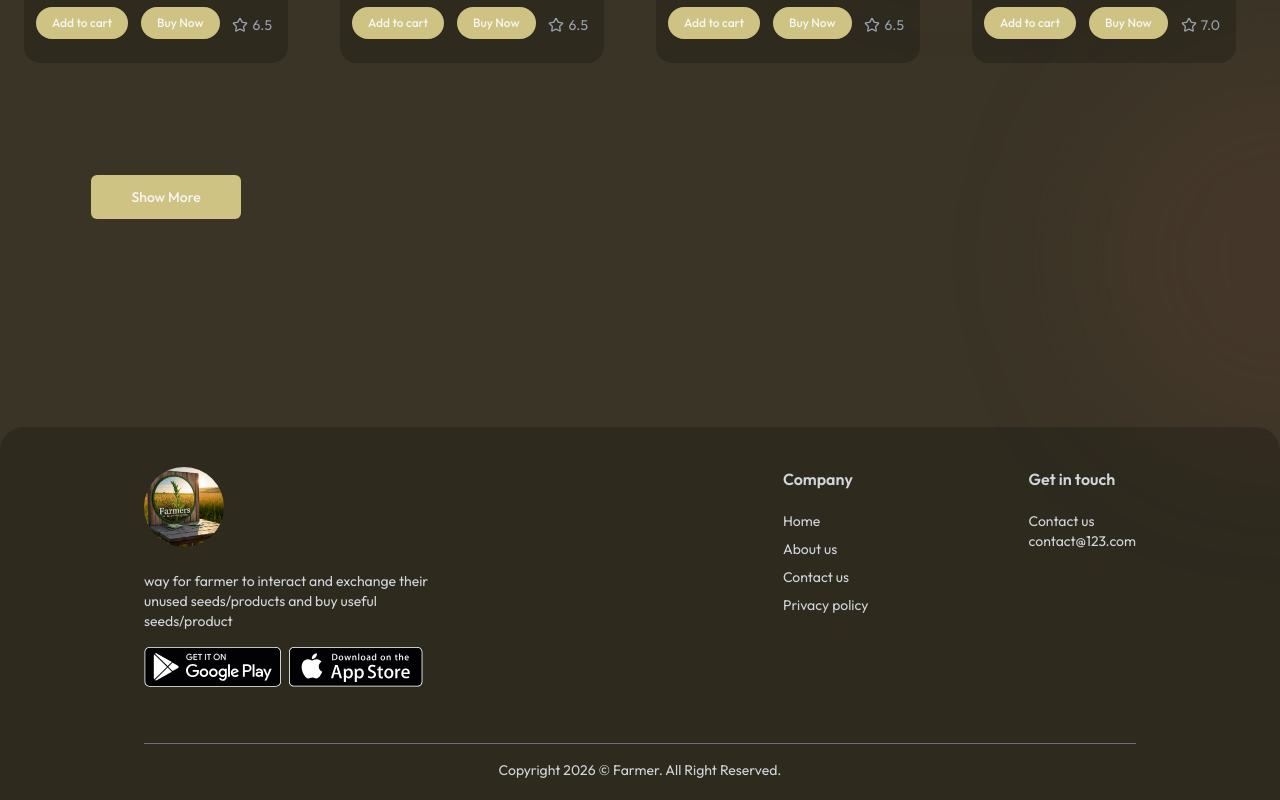
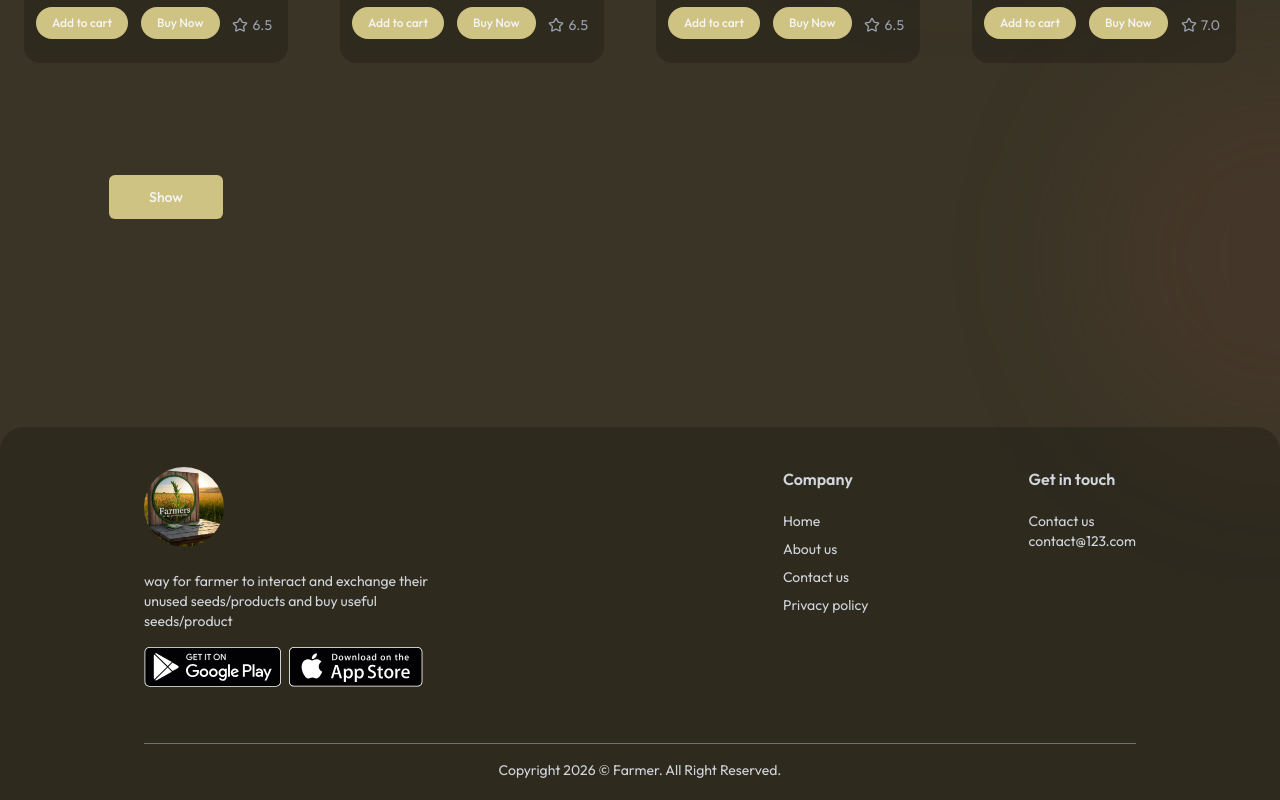
Before and after one commit to Rohikumar9729/kisan3, a React (Vite) app in the folder client/: page /buy in a window 1280 px wide. Shown: the part 945-1745 px from the top of the page. Built offline with nearby package versions, Linux system fonts and the light colour scheme; no server answers.

Commit message:
rohit kumar

```diff
--- a/client/package.json
+++ b/client/package.json
@@ -29,9 +29,6 @@
     "eslint-plugin-react-hooks": "^7.0.1",
     "eslint-plugin-react-refresh": "^0.4.24",
     "globals": "^16.5.0",
-    "vite": "npm:rolldown-vite@7.2.5"
-  },
-  "overrides": {
-    "vite": "npm:rolldown-vite@7.2.5"
+    "vite": "^5.1.0"
   }
 }
--- a/client/src/pages/Buy.jsx
+++ b/client/src/pages/Buy.jsx
@@ -27,7 +27,7 @@ const Buy = () => {
      className='px-10 py-3 text-sm bg-primary hover:bg-primary-dull
      transition rounded-md font-medium cursor-pointer'
      style={{ backgroundColor: '#CEC382' }}
-     >Show More</button>
+     >Show </button>
      </div>
           </div>
 
```
Also changed, not shown: 1 other file (tests, documents, lock files or other folders).
